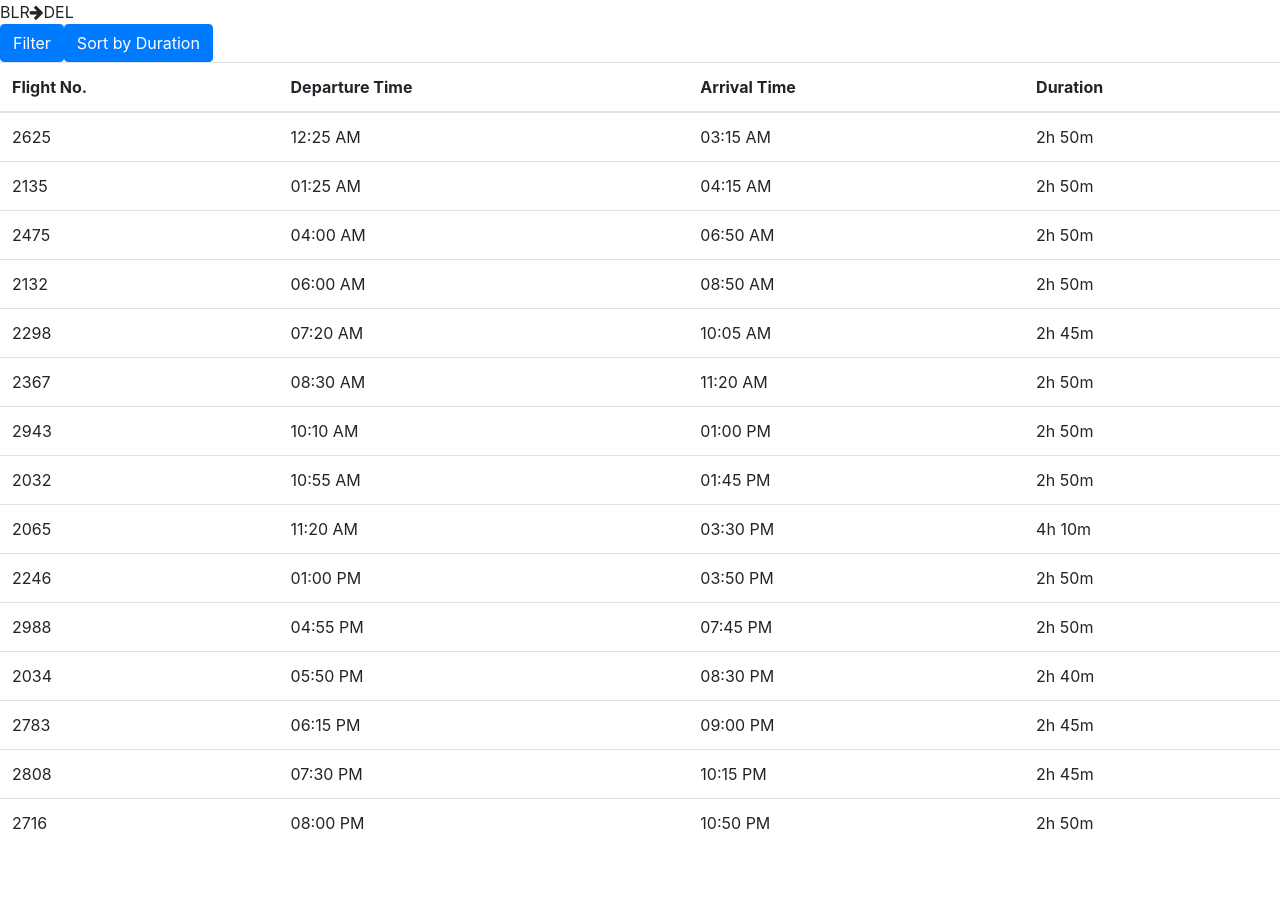
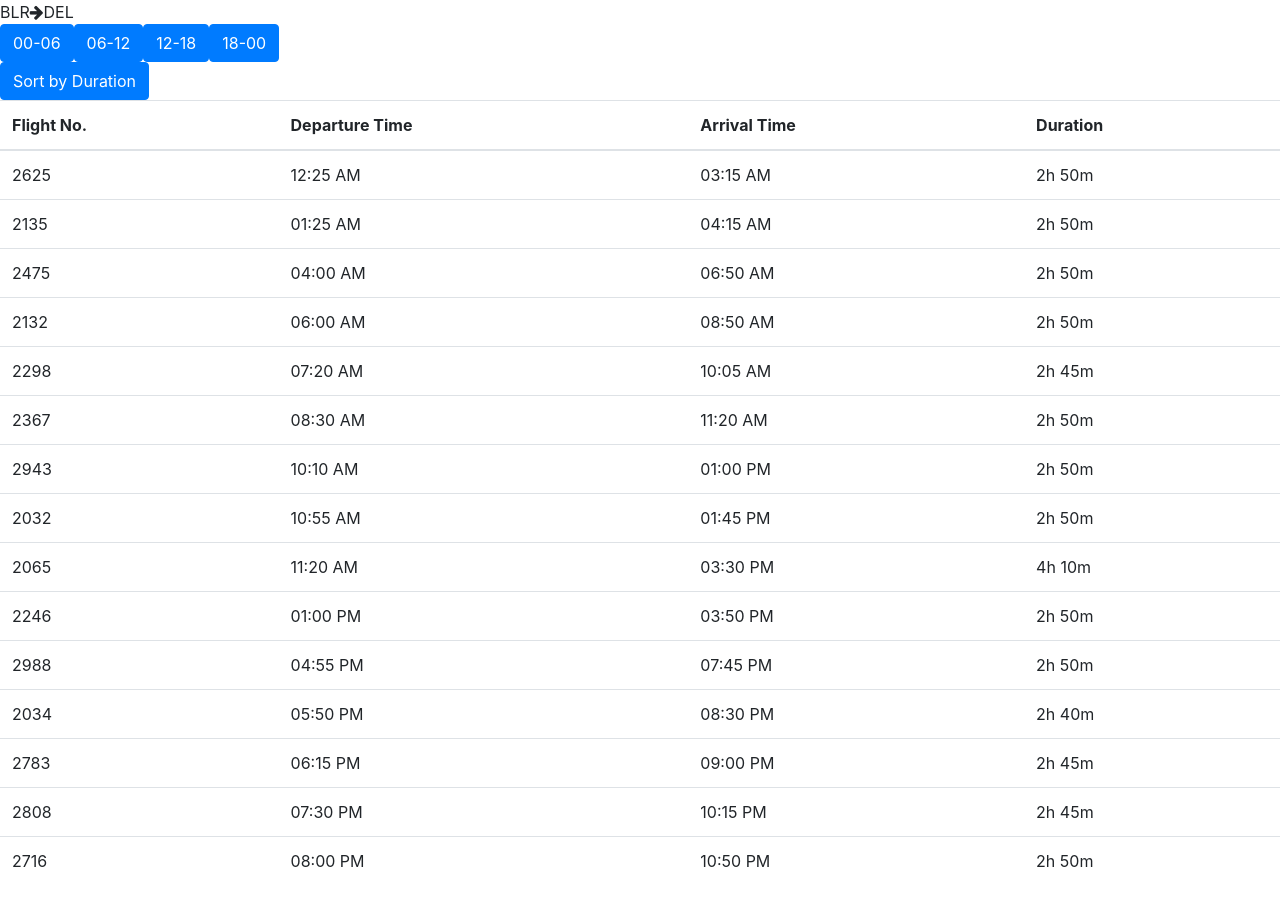
Before and after one commit to swati9410/ICF-assignment, a React (Create React App) app: page / in a window 1280 px wide. Before the commit the page ends 863 px from the top, so only its background shows below. Built offline with nearby package versions, Linux system fonts and the light colour scheme.

Commit message:
filter initial stage

```diff
--- a/src/App.js
+++ b/src/App.js
@@ -15,7 +15,8 @@ export default class App extends Component {
     super(props);
     this.state = {
       flightDetail: [],
-      sortDirection: "asc"
+      sortDirection: "asc",
+      departureTimeArray: []
     };
   }
   componentDidMount(){
@@ -25,6 +26,17 @@ export default class App extends Component {
         flightDetail: flightPath
       })
     }
+
+    // debugger;
+
+    flightPath.map((value,key) => {
+      let deptDate = new Date(value.standardTimeOfDeparture);
+      let deptDateValue = deptDate.toLocaleTimeString([], {hour: '2-digit', minute:'2-digit'});
+      this.setState({
+        departureTimeArray: deptDateValue
+      })
+      return([])
+    })
   }
   onSort(event, sortKey, direction) {
     const { flightDetail, sortDirection } = this.state
@@ -43,9 +55,31 @@ export default class App extends Component {
   }
 
 
+  // filterItems(arr, query) {
+  //   return this.state.flightDetail.filter(function(el) {
+  //     var deptDate = new Date(el.standardTimeOfDeparture);
+  //     var deptDateValue = deptDate.toLocaleTimeString([], {hour: '2-digit', minute:'2-digit'});
+  //     console.log(deptDateValue);
+  //   })
+  // }
+  // var newArray = [];
+  // flightDetail.map((value,key) => {
+  //   var deptDate = new Date(value.standardTimeOfDeparture);
+  //   var deptDateValue = deptDate.toLocaleTimeString([], {hour: '2-digit', minute:'2-digit'});
+  //   newArray.push(deptDateValue)
+  // })
+  // var filterData = newArray.filter(onFilter("00:00","06:00"));
+  // console.log(filterData);
+  // function isBigEnough(value) {
+  //   return value >= 10;
+  // }
+
+  // var filtered = [12, 5, 8, 130, 44].filter(isBigEnough);
+
   render(){
   const { flightDetail, sortDirection } = this.state;
   console.log('Flight Detail', flightDetail);
+
   let getCompleteFlightDetail = [];
   if(flightDetail.length !== 0) {
     getCompleteFlightDetail =
@@ -66,6 +100,10 @@ export default class App extends Component {
       )})
 
   }
+
+
+
+
   return (
     <div className="App">
       <div className="travelPlace">
@@ -85,7 +123,13 @@ export default class App extends Component {
           }
         </span>
       </div>
-      <Button variant="primary">Filter</Button>
+      <div className="">
+        <Button variant="primary" onClick={() => this.filterItems("00:00", "06:00")}>00-06</Button>
+        <Button variant="primary" onClick={() => this.filterItems("06:00", "12:00")}>06-12</Button>
+        <Button variant="primary" onClick={() => this.filterItems("12:00", "18:00")}>12-18</Button>
+        <Button variant="primary" onClick={() => this.filterItems("18:00", "00:00")}>18-00</Button>
+      </div>
+
       <Button variant="primary" onClick={e => this.onSort(e, 'travelTime', sortDirection)}>Sort by Duration</Button>
         <CommonTable
           flightdetail = {flightDetail}
```
